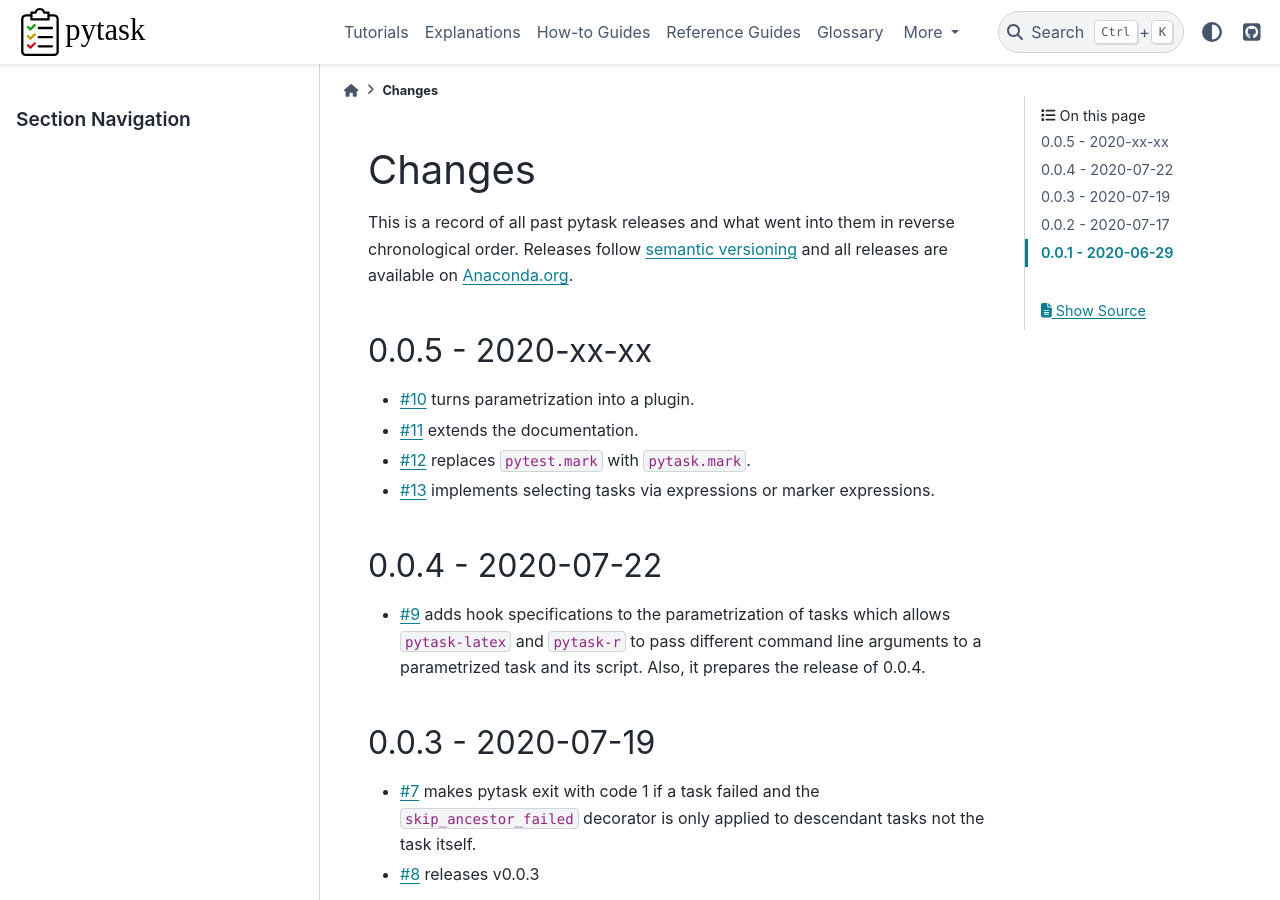
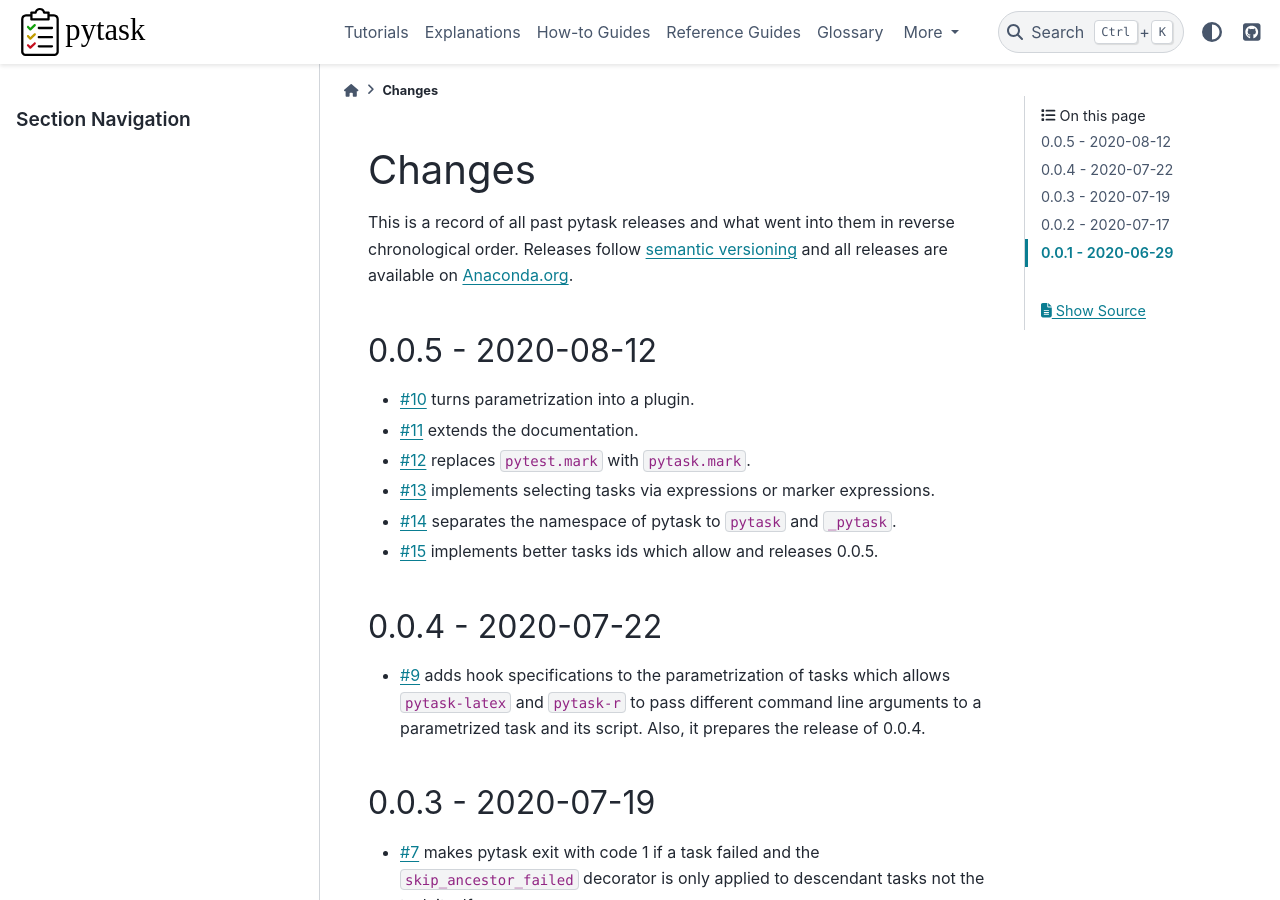
Before and after one commit to pytask-dev/pytask, a Sphinx documentation site: the page built from docs/changes.rst, in a window 1280 px wide and 900 px high. Built offline with Sphinx 7.4.7 and the PyData theme 0.15.4, drawn with Linux system fonts in a browser that asks for light colours; pages that are not in the unit, such as notebooks, are missing from menus.

Commit message:
Bump version.

```diff
--- a/docs/changes.rst
+++ b/docs/changes.rst
@@ -6,13 +6,15 @@ chronological order. Releases follow `semantic versioning <https://semver.org/>`
 all releases are available on `Anaconda.org <https://anaconda.org/pytask/pytask>`_.
 
 
-0.0.5 - 2020-xx-xx
+0.0.5 - 2020-08-12
 ------------------
 
 - :gh:`10` turns parametrization into a plugin.
 - :gh:`11` extends the documentation.
 - :gh:`12` replaces ``pytest.mark`` with ``pytask.mark``.
 - :gh:`13` implements selecting tasks via expressions or marker expressions.
+- :gh:`14` separates the namespace of pytask to ``pytask`` and ``_pytask``.
+- :gh:`15` implements better tasks ids which allow and releases 0.0.5.
 
 
 0.0.4 - 2020-07-22
```
